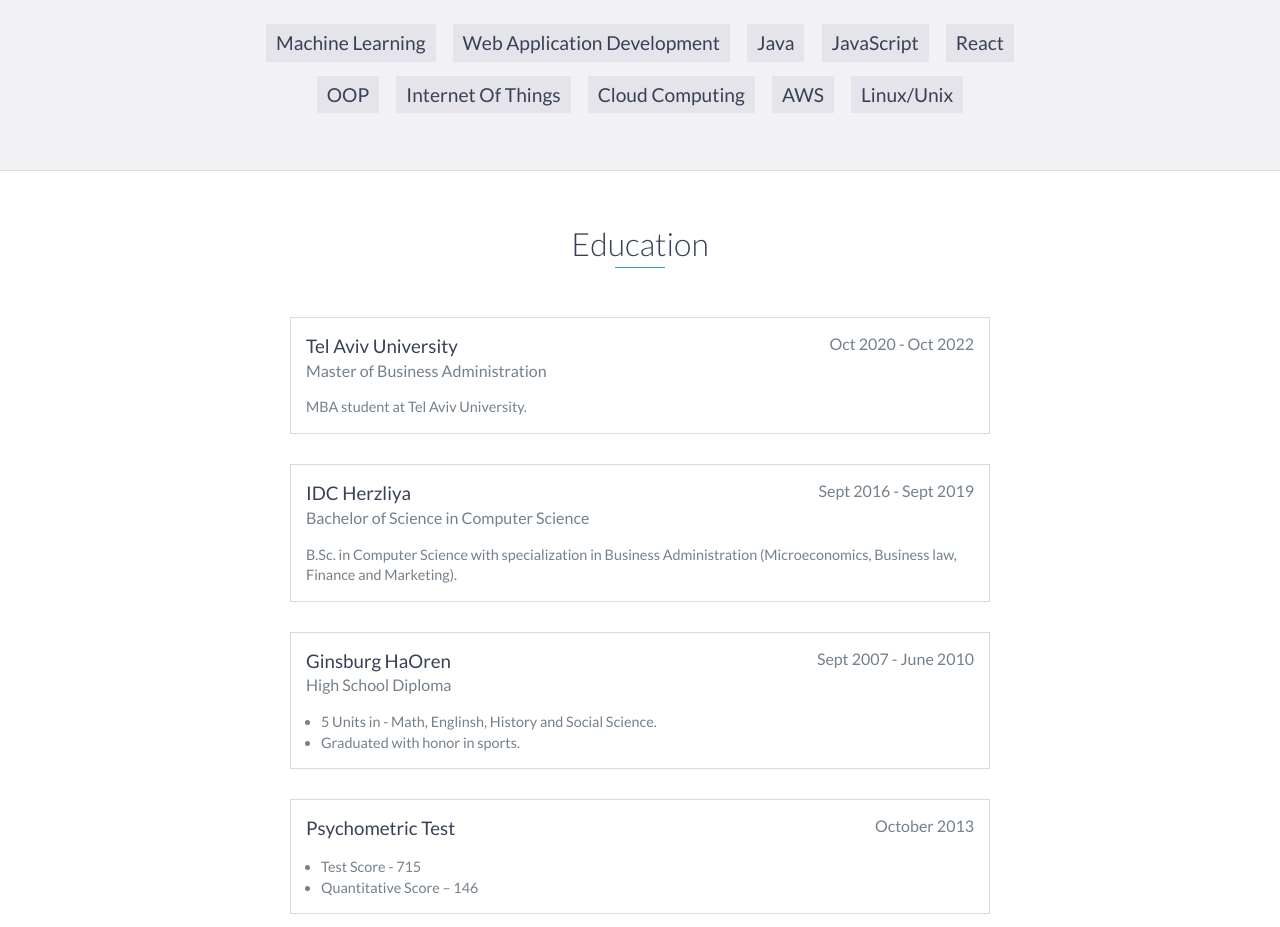
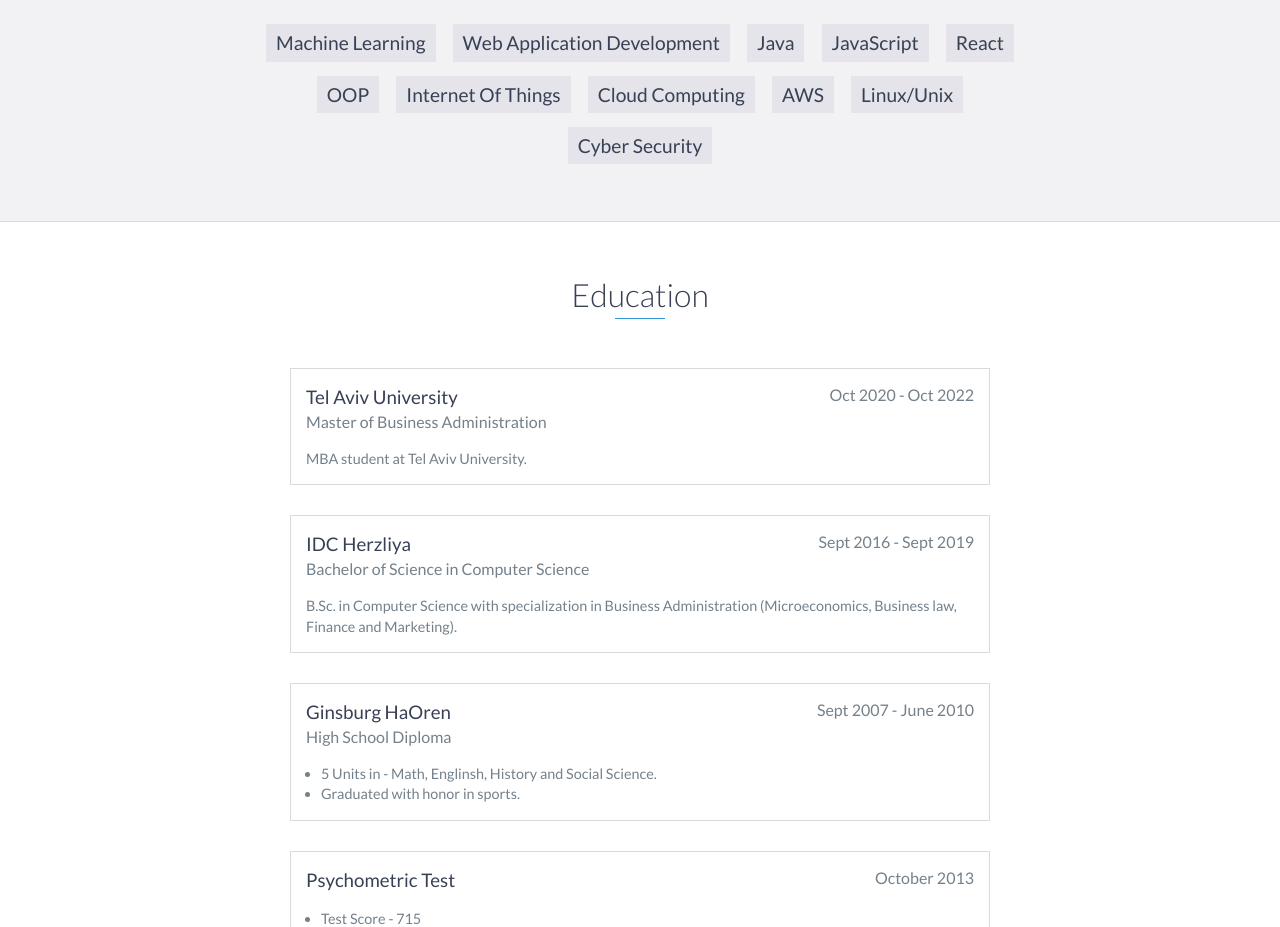
Before and after one commit to noamkanonich/My-Portfolio, a website: page index.html in a window 1280 px wide. Shown: the part 1820-2747 px from the top of the page. Drawn offline with nearby package versions, Linux system fonts and the light colour scheme.

Commit message:
forth commit

```diff
--- a/index.html
+++ b/index.html
@@ -123,6 +123,7 @@
             <li>Cloud Computing</li>
             <li>AWS</li>
             <li>Linux/Unix</li>
+			<li>Cyber Security</li>
 
         </ul>
     <!-- End #skills -->
```
